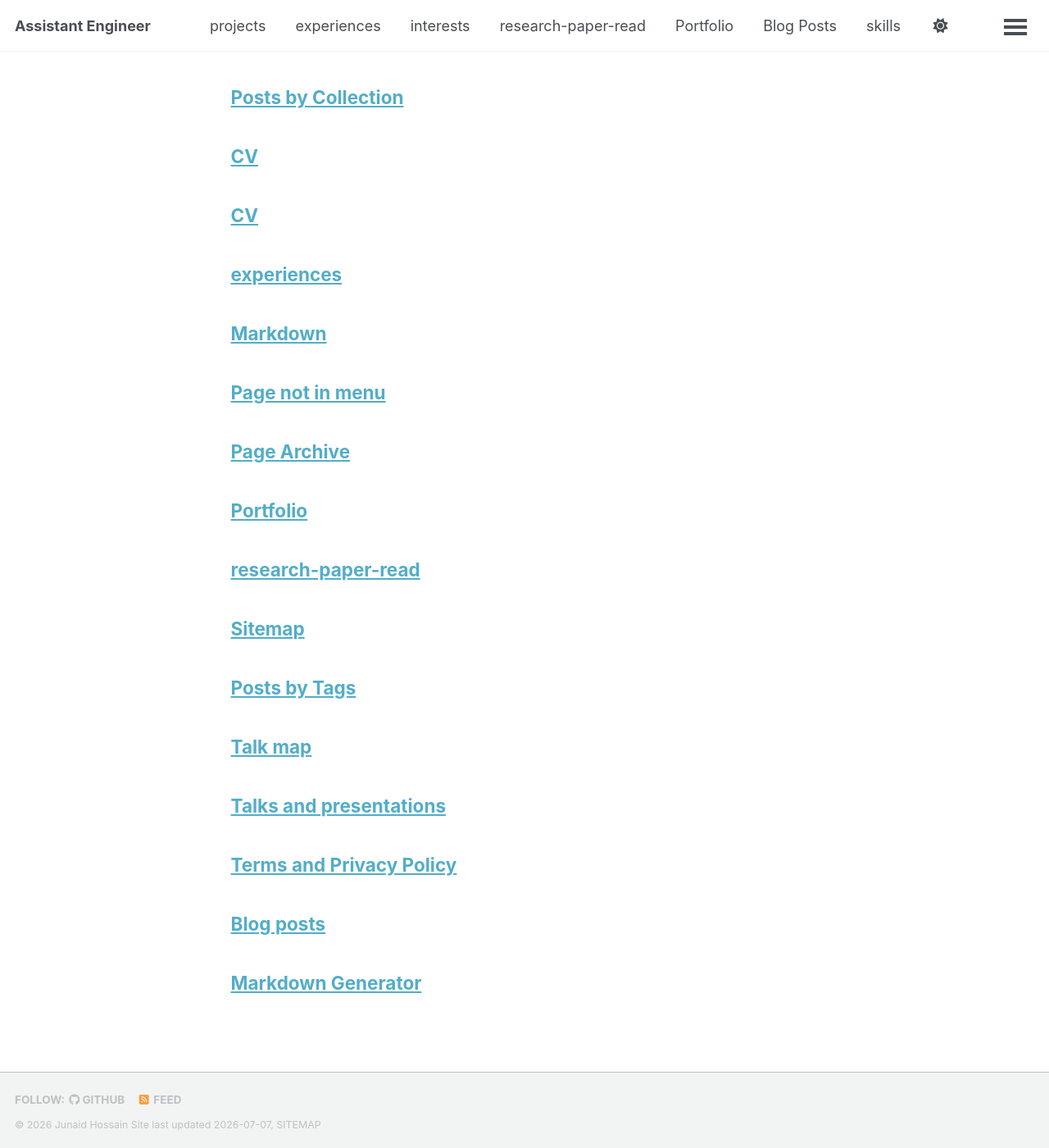
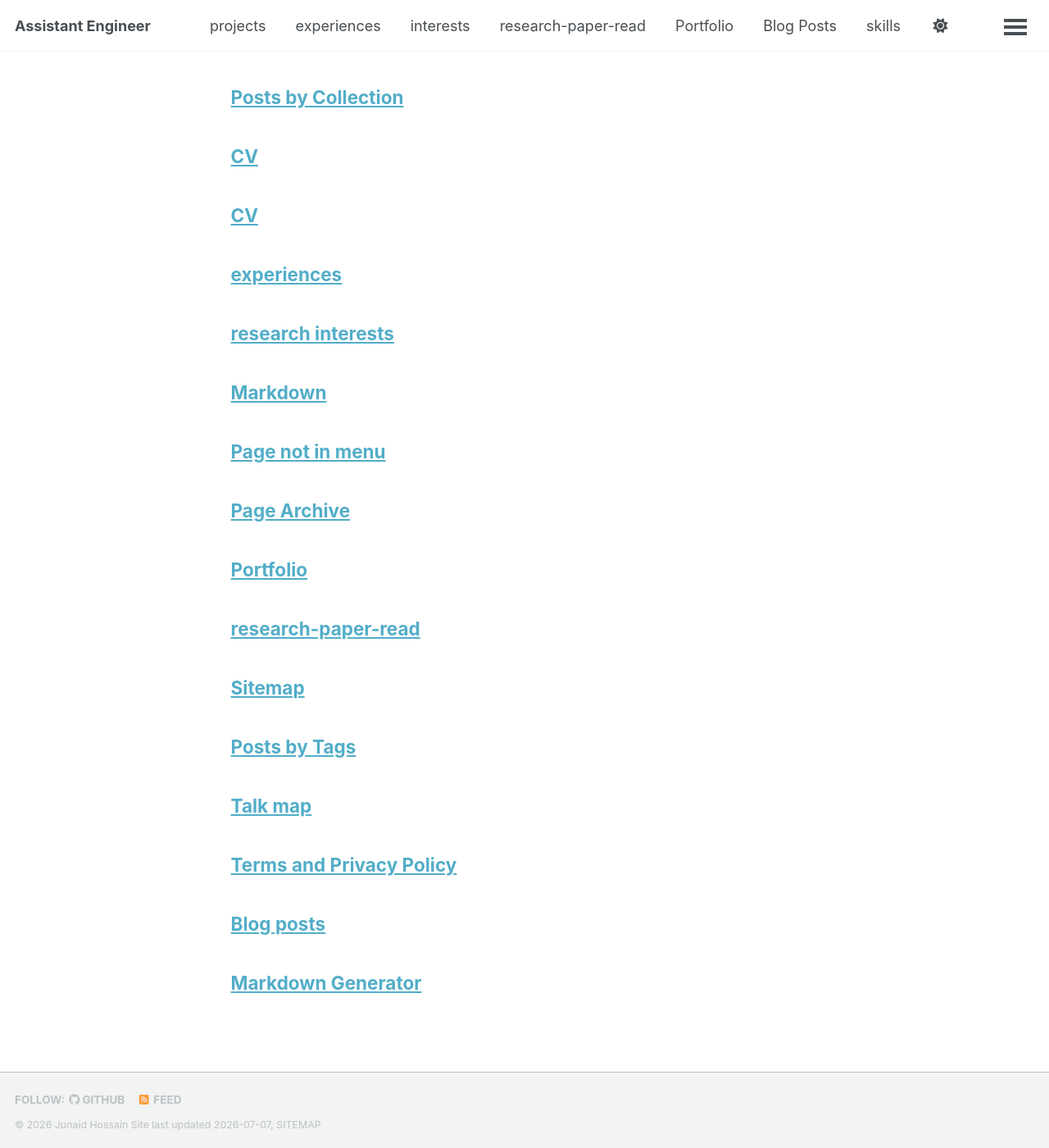
Before and after one commit to aspiringstudent-ctrl/aspiringstudent-ctrl.github.io, a Jekyll site: the page built from _pages/page-archive.html, in a window 1280 px wide and 1400 px high, scrolled down 382 px. Shown: the whole window at 82% size. Built offline with Jekyll 4.4.1, drawn with Linux system fonts in a browser that asks for light colours; a style sheet for code colours, icons or effects is not loaded.

Commit message:
Update and rename talks.html to interests.html

```diff
--- a/_pages/talks.html
+++ b/_pages/interests.html
@@ -1,7 +1,7 @@
 ---
 layout: archive
-title: "Talks and presentations"
-permalink: /talks/
+title: "research interests"
+permalink: /interests/
 author_profile: true
 ---
 
@@ -11,6 +11,6 @@ author_profile: true
 
 {% endif %}
 
-{% for post in site.talks reversed %}
+{% for post in site.interests reversed %}
   {% include archive-single-talk.html %}
 {% endfor %}
```
